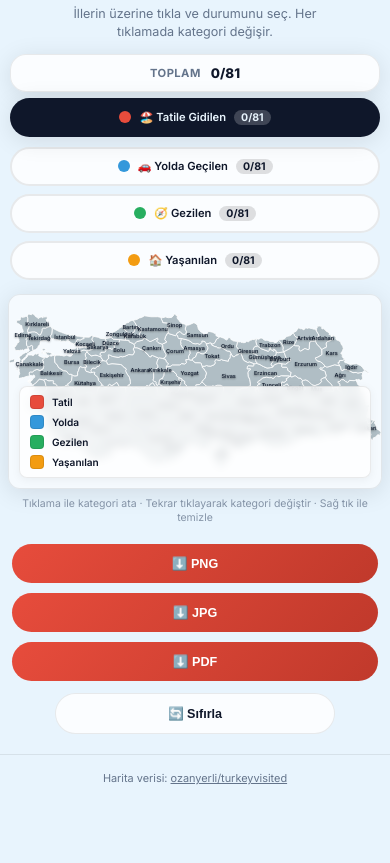
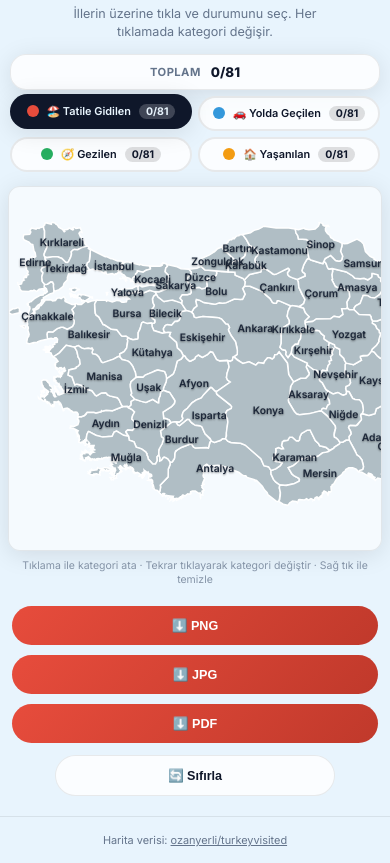
Before and after one commit to MuratEfeCamoglu/map, a website: page public/index.html in a window 390 px wide. Shown: the part 108-971 px from the top of the page. Before the commit the page ends 909 px from the top, so only its background shows below. Drawn offline with nearby package versions, Linux system fonts and the light colour scheme.

Commit message:
4. commit

```diff
--- a/public/style.css
+++ b/public/style.css
@@ -407,8 +407,8 @@ a { color: inherit; }
     flex: 1 1 calc(50% - 8px);
     min-width: 0;
     justify-content: center;
-    padding: 10px 12px;
-    font-size: 0.8rem;
+    padding: 8px 10px;
+    font-size: 0.78rem;
   }
   .cat-label {
     white-space: nowrap;
@@ -420,6 +420,15 @@ a { color: inherit; }
   }
   #map_container {
     border-radius: 12px;
+    overflow-x: auto;
+    overflow-y: hidden;
+    -webkit-overflow-scrolling: touch;
+  }
+  #map_container svg {
+    width: auto;
+    min-width: 760px;
+    max-width: none;
+    height: auto;
   }
   .export-stats {
     top: 10px;
@@ -429,14 +438,7 @@ a { color: inherit; }
     font-size: 0.66rem;
   }
   .map-legend {
-    left: 10px;
-    right: 10px;
-    bottom: 10px;
-    padding: 8px 10px;
-    font-size: 0.72rem;
-    display: grid;
-    grid-template-columns: repeat(2, minmax(0, 1fr));
-    gap: 6px 10px;
+    display: none !important;
   }
   .legend-item {
     min-width: 0;
@@ -467,13 +469,20 @@ a { color: inherit; }
 }
 
 @media (max-width: 420px) {
+  .categories-bar {
+    gap: 6px;
+  }
+  .selection-summary {
+    padding: 9px 12px;
+  }
   .cat-btn {
-    flex-basis: 100%;
+    flex-basis: calc(50% - 6px);
+    padding: 8px 9px;
   }
   .download-group {
     grid-template-columns: 1fr;
   }
-  .map-legend {
-    grid-template-columns: 1fr;
+  #map_container svg {
+    min-width: 700px;
   }
 }
```
